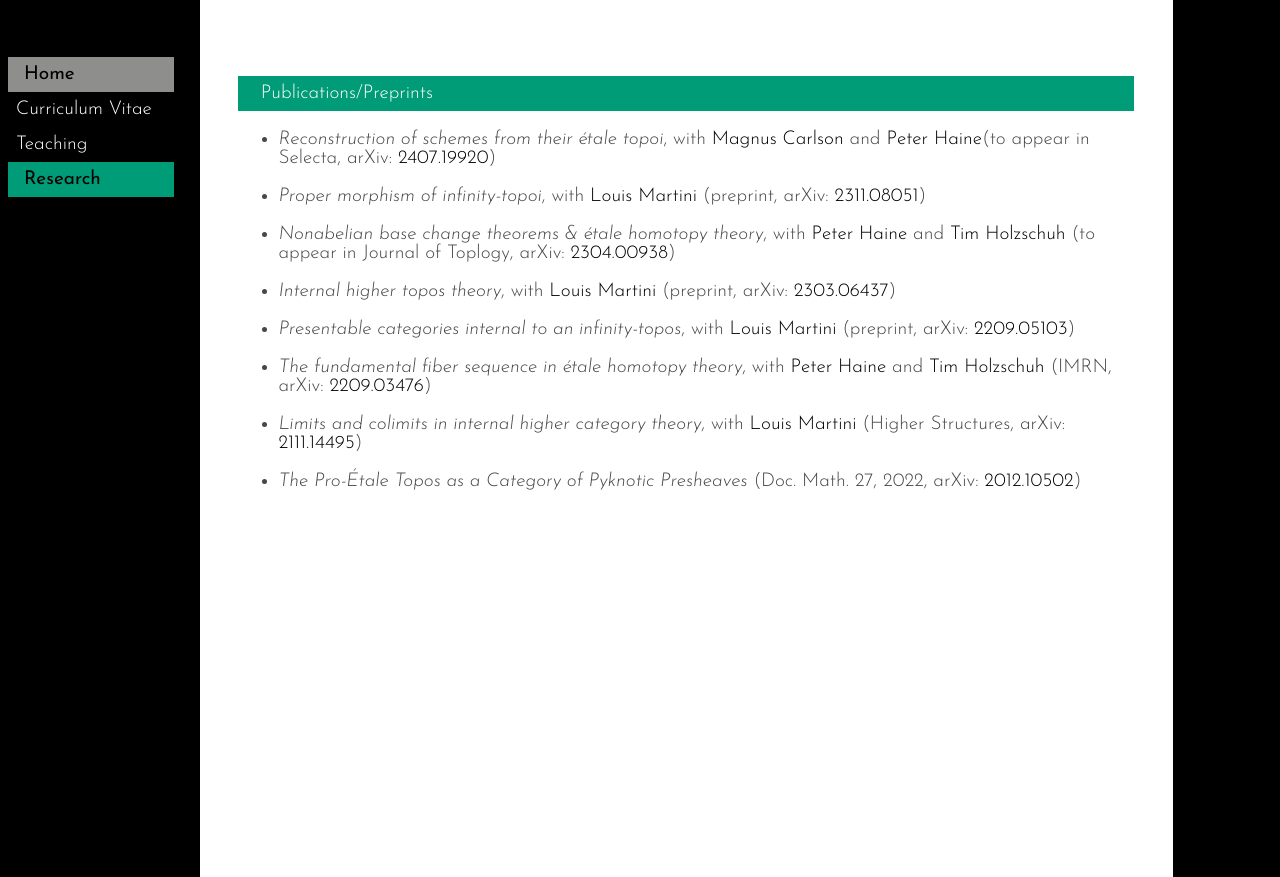
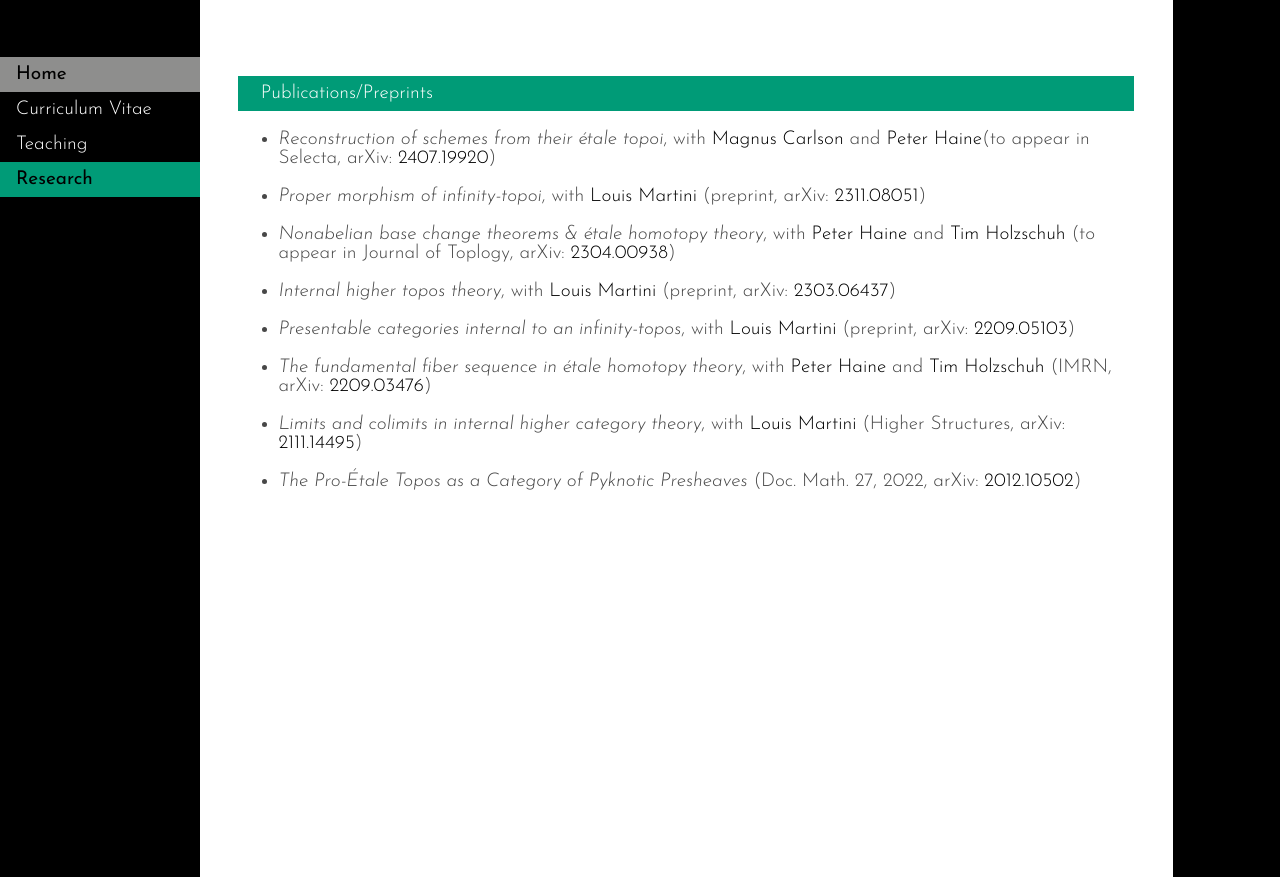
Before and after one commit to wos07573/wos07573.github.io, a plain HTML site: page research.html in a window 1280 px wide. In both pictures the pointer is over the link "Home". Drawn offline with Linux system fonts and the light colour scheme.

Commit message:
calling in chatgpt again

```diff
--- a/research.html
+++ b/research.html
@@ -9,6 +9,9 @@
 	<meta name="google-site-verification" content="HKN9lazFtKXQi9zwKXJGRTpyFHThIB_oqrd5koAy54o" />
 	<meta name="ResourceLoaderDynamicStyles" content="" />
 	<link rel="stylesheet" type="text/css" href="./page/style.css">
+	<style>
+		@import url(https://fonts.googleapis.com/css?family=Josefin+Sans:300italic,400italic,700italic,300,400,700);
+
 		<style>
   @import url(https://fonts.googleapis.com/css?family=Josefin+Sans:300italic,400italic,700italic,300,400,700);
 
@@ -34,32 +37,34 @@
 
   li a.inli {
     display: block;
-			width: 84%;
+    width: 100%;
     color: white;
     padding: 8px 16px;
     text-decoration: none;
+    box-sizing: border-box;
+    transition: background-color 0.2s ease, color 0.2s ease;
   }
 
-		li a:hover {
+  li a:hover,
+  li a.inli:hover {
     background-color: #8E8E8D;
     font-weight: 400;
-			width: 83%;
-			margin-left: 4%;
     color: black;
   }
 
   li a.active {
     display: block;
-			width: 83%;
+    width: 100%;
     padding: 8px 16px;
     text-decoration: none;
     background-color: #009B77;
     font-weight: 400;
-			margin-left: 4%;
     color: black;
+    box-sizing: border-box;
   }
 
-		a:link, a:visited {
+  a:link,
+  a:visited {
     text-decoration: none;
     color: black;
   }
@@ -73,17 +78,16 @@
     background-color: #ffffff;
   }
 
-		a.my:link, a.my:visited {
+  a.my:link,
+  a.my:visited {
     color: black;
     text-decoration: none;
-    padding: 0em;
   }
 
   a.my:hover {
     background-color: #009B77;
-    padding: 0em;
-    font-weight: 300;
-    margin-left: 0%;
+    color: white;
+    font-weight: 400;
   }
 
   div.naka {
@@ -106,6 +110,7 @@ a.my:hover {
     margin-bottom: 1em;
   }
 </style>
+
 </head>
 <body>
 	<ul class="menuul">
```
Lines whose indentation alone changed are shown as unchanged.
